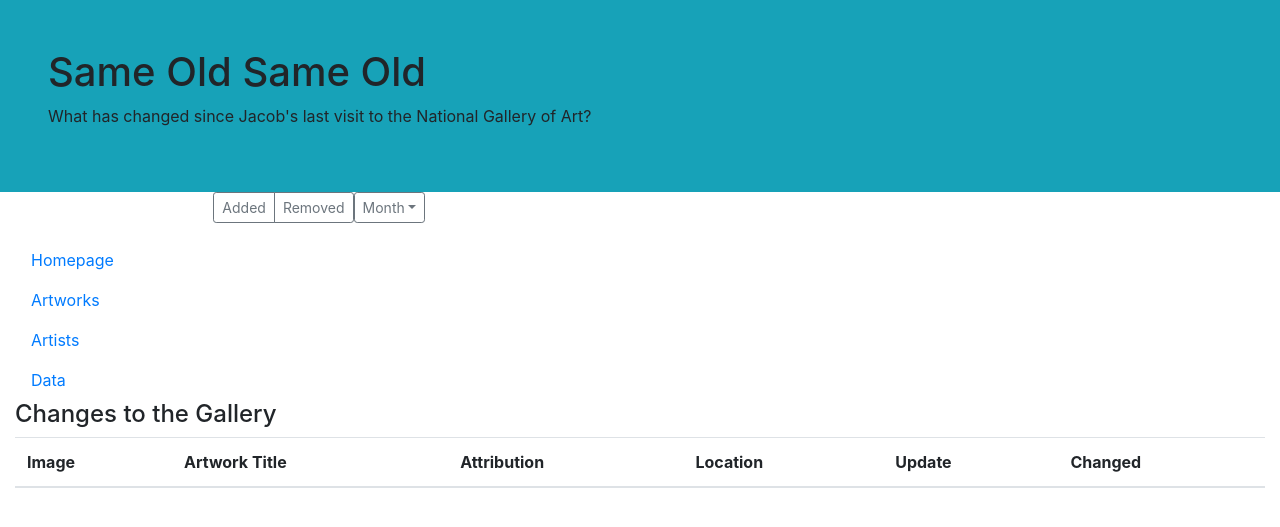
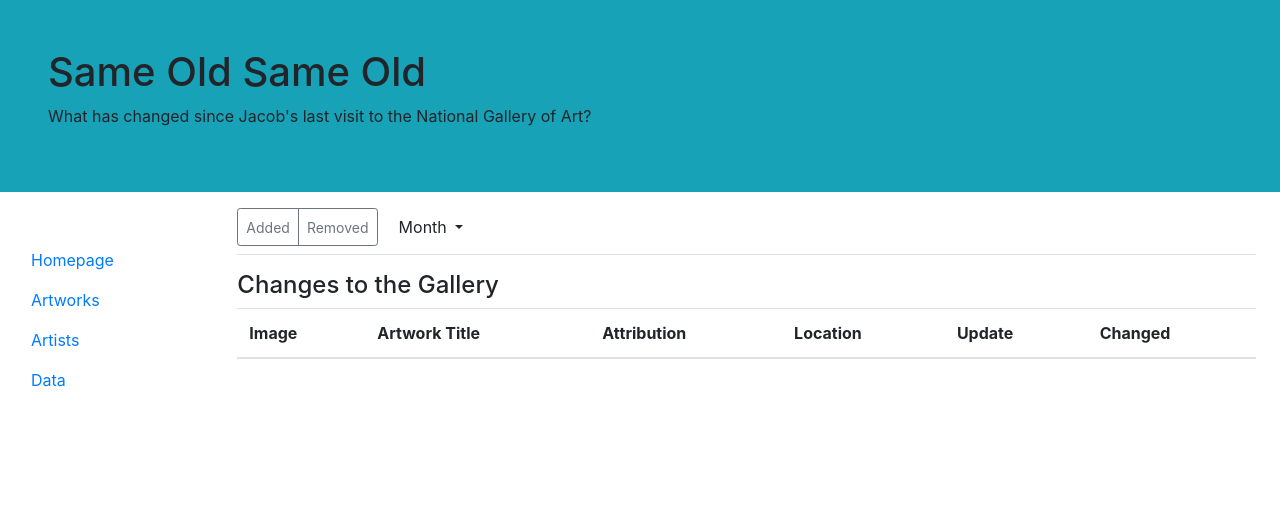
Before and after one commit to jacobmgreer/Same-Old-Same-Old, a Jekyll site: the page built from index.md, in a window 1280 px wide. Shown: the top 527 px of the page. Built offline with Jekyll 4.4.1, drawn with Linux system fonts in a browser that asks for light colours.

Commit message:
Update default.html

```diff
--- a/_layouts/default.html
+++ b/_layouts/default.html
@@ -51,14 +51,18 @@
       </div>
     </nav>
 
-    <main role="main">
-        <div class="btn-toolbar">
-          <div class="btn-group">
+    <main role="main" class="col-md-9 ml-sm-auto col-lg-10 px-4">
+      <div class="d-flex justify-content-between flex-wrap flex-md-nowrap align-items-center pt-3 pb-2 mb-3 border-bottom">
+        <div class="btn-toolbar mb-2 mb-md-0">
+          <div class="btn-group mr-2">
             <button type="button" class="btn btn-sm btn-outline-secondary">Added</button>
             <button type="button" class="btn btn-sm btn-outline-secondary">Removed</button>
           </div>
           <div class="btn-group" id="monthdrop">
-            <button type="button" class="btn btn-sm btn-outline-secondary dropdown-toggle" data-toggle="dropdown" aria-haspopup="true" aria-expanded="false"><span data-feather="calendar"></span>Month</button>
+            <button type="button" class="btn dropdown-toggle" data-toggle="dropdown">
+              <span data-feather="calendar"></span>
+              Month
+            </button>
             <div class="dropdown-menu"></div>
           </div>
         </div>
```
